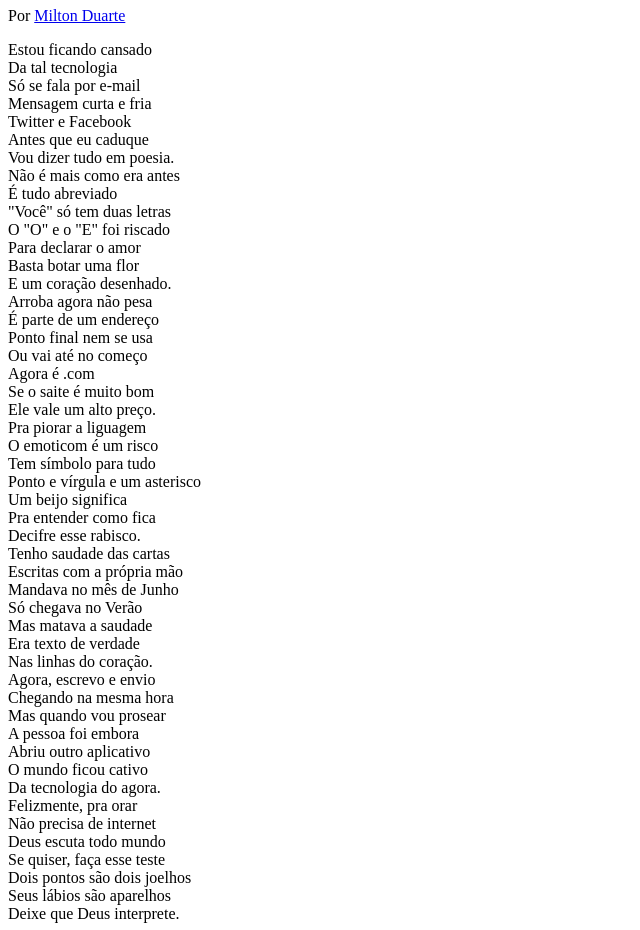
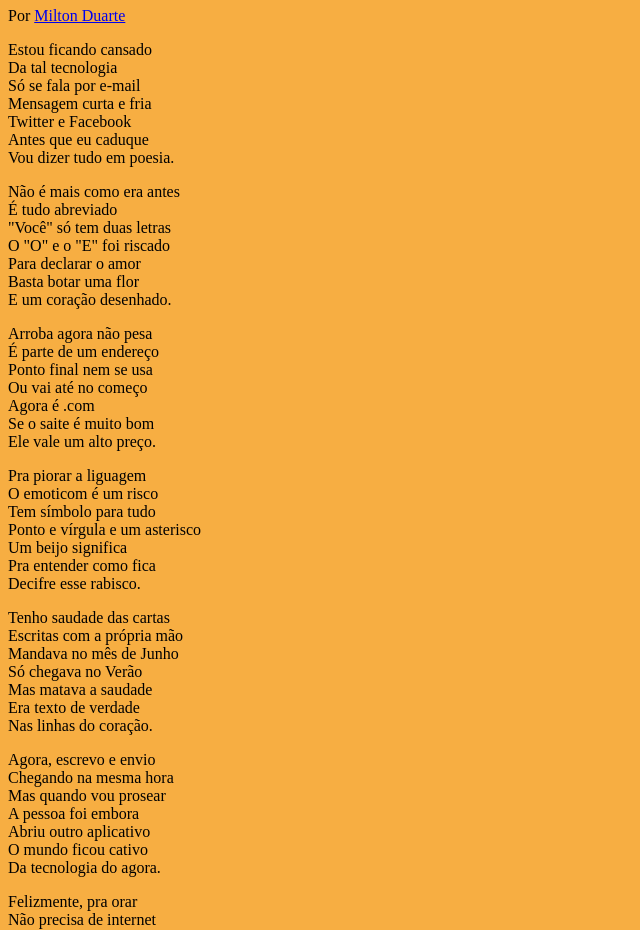
Before and after one commit to wesleyp846/cordelModerno, a plain HTML site: page index.html in a window 1280 px wide. Shown: the part 73-1003 px from the top of the page, without its empty margins (0-640 px from the left). Drawn offline with Linux system fonts and the light colour scheme.

Commit message:
Fim da criação do texto

```diff
--- /dev/null
+++ b/estilo/style.css
@@ -0,0 +1,5 @@
+@charset "UTF-8";
+
+body{
+    background-color: rgb(247, 174, 66);
+}
--- a/index.html
+++ b/index.html
@@ -5,6 +5,7 @@
     <meta http-equiv="X-UA-Compatible" content="IE=edge">
     <meta name="viewport" content="width=device-width, initial-scale=1.0">
     <title>Cordel Moderno</title>
+    <link rel="stylesheet" href="estilo/style.css">
 </head>
 <body>
     <header>
@@ -17,6 +18,7 @@
     </header>
 
     <section>
+        <p>
             Estou ficando cansado <br>
             Da tal tecnologia <br>
             Só se fala por e-mail <br>
@@ -24,9 +26,11 @@
             Twitter e Facebook <br>
             Antes que eu caduque <br>
             Vou dizer tudo em poesia.
+        </p>
     </section>
 
     <section>
+        <p>
             Não é mais como era antes <br>
             É tudo abreviado <br>
             "Você" só tem duas letras <br>
@@ -34,9 +38,11 @@
             Para declarar o amor <br>
             Basta botar uma flor <br>
             E um coração desenhado.
+        </p>
     </section>
 
     <section>
+        <p>
             Arroba agora não pesa <br>
             É parte de um endereço <br>
             Ponto final nem se usa <br>
@@ -44,7 +50,9 @@
             Agora é .com <br>
             Se o saite é muito bom <br>
             Ele vale um alto preço. <br>
+        </p>
 
+        <p>
             Pra piorar a liguagem <br>
             O emoticom é um risco <br>
             Tem símbolo para tudo <br>
@@ -52,9 +60,11 @@
             Um beijo significa <br>
             Pra entender como fica <br>
             Decifre esse rabisco.
+        </p>
     </section>
 
     <section>
+        <p>
             Tenho saudade das cartas <br>
             Escritas com a própria mão <br>
             Mandava no mês de Junho <br>
@@ -62,9 +72,11 @@
             Mas matava a saudade <br>
             Era texto de verdade <br>
             Nas linhas do coração.
+        </p>
     </section>
 
     <section>
+        <p>
             Agora, escrevo e envio <br>
             Chegando na mesma hora <br>
             Mas quando vou prosear <br>
@@ -72,7 +84,9 @@
             Abriu outro aplicativo <br>
             O mundo ficou cativo <br>
             Da tecnologia do agora. <br>
+        </p>
 
+        <p>
             Felizmente, pra orar <br>
             Não precisa de internet <br>
             Deus escuta todo mundo <br>
@@ -80,6 +94,7 @@
             Dois pontos são dois joelhos <br>
             Seus lábios são aparelhos <br>
             Deixe que Deus interprete.
+        </p>
     </section>
 
     <footer>
```
Lines whose indentation alone changed are shown as unchanged.
